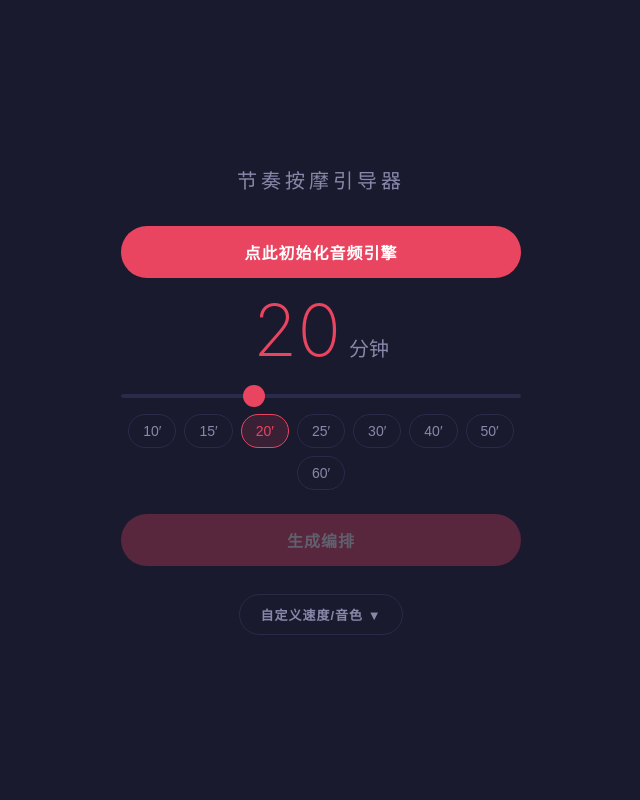
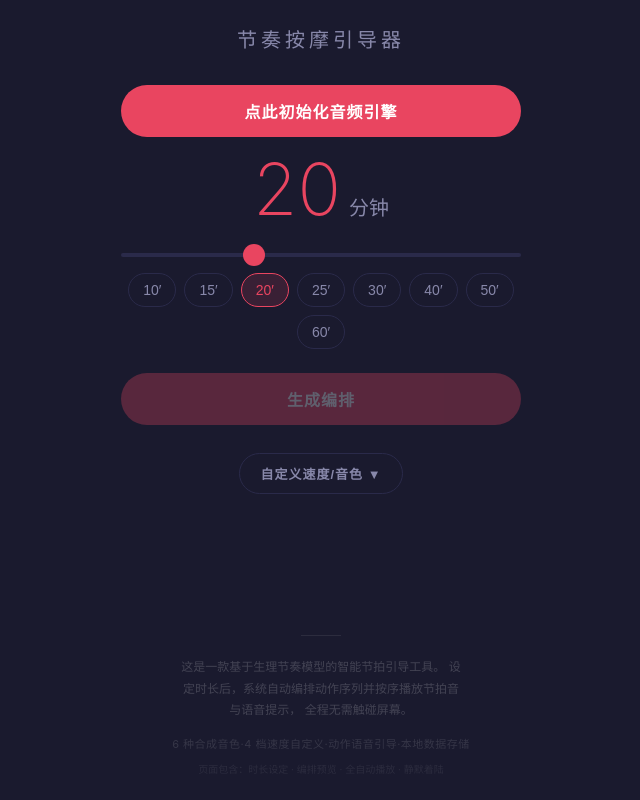
Before and after one commit to wait2050/speed, a React (Vite) app: page / in a window 1280 px wide. Shown: the whole page, without its empty margins (319-959 px from the left). Built offline with nearby package versions, Linux system fonts and the light colour scheme.

Commit message:
feat: 首页底部添加静谧产品介绍

```diff
--- /dev/null
+++ b/src/components/Footer.tsx
@@ -0,0 +1,29 @@
+// ============================================================
+// Footer — 页面底部静谧介绍
+// ============================================================
+import React from 'react';
+
+export const Footer: React.FC = () => {
+  return (
+    <footer className="app-footer">
+      <div className="footer-divider" />
+      <p className="footer-desc">
+        这是一款基于生理节奏模型的智能节拍引导工具。
+        设定时长后，系统自动编排动作序列并按序播放节拍音与语音提示，
+        全程无需触碰屏幕。
+      </p>
+      <div className="footer-features">
+        <span>6 种合成音色</span>
+        <span>·</span>
+        <span>4 档速度自定义</span>
+        <span>·</span>
+        <span>动作语音引导</span>
+        <span>·</span>
+        <span>本地数据存储</span>
+      </div>
+      <p className="footer-note">
+        页面包含：时长设定 · 编排预览 · 全自动播放 · 静默着陆
+      </p>
+    </footer>
+  );
+};
--- a/src/index.css
+++ b/src/index.css
@@ -635,6 +635,42 @@ h2 {
   gap: 12px;
 }
 
+/* ---- Footer ---- */
+
+.app-footer {
+  width: 100%;
+  margin-top: auto;
+  padding-top: 28px;
+  text-align: center;
+}
+
+.footer-divider {
+  width: 40px;
+  height: 1px;
+  background: rgba(255,255,255,0.08);
+  margin: 0 auto 20px;
+}
+
+.footer-desc {
+  font-size: 12px;
+  line-height: 1.8;
+  color: rgba(255,255,255,0.18);
+  max-width: 280px;
+  margin: 0 auto 14px;
+}
+
+.footer-features {
+  font-size: 11px;
+  color: rgba(255,255,255,0.12);
+  letter-spacing: 0.5px;
+  margin-bottom: 10px;
+}
+
+.footer-note {
+  font-size: 10px;
+  color: rgba(255,255,255,0.08);
+}
+
 /* ---- Responsive ---- */
 
 @media (min-width: 480px) {
@@ -650,6 +686,6 @@ h2 {
 
 @media (min-height: 700px) {
   .home-page {
-    justify-content: center;
+    justify-content: flex-start;
   }
 }
--- a/src/pages/Home.tsx
+++ b/src/pages/Home.tsx
@@ -7,6 +7,7 @@ import { compileSequence } from '../compiler/compiler';
 import { loadPreferences, savePreferences } from '../storage';
 import { audioEngine } from '../audio/engine';
 import { formatSec } from '../scheduler/clock';
+import { Footer } from '../components/Footer';
 import type { SoundType, SpeedTier } from '../types';
 
 const TIER_LABELS: Record<SpeedTier, string> = {
@@ -175,6 +176,8 @@ export const Home: React.FC = () => {
           </div>
         </div>
       )}
+
+      <Footer />
     </div>
   );
 };
```
Also changed, not shown: 7 other files (tests, documents, lock files or other folders).
